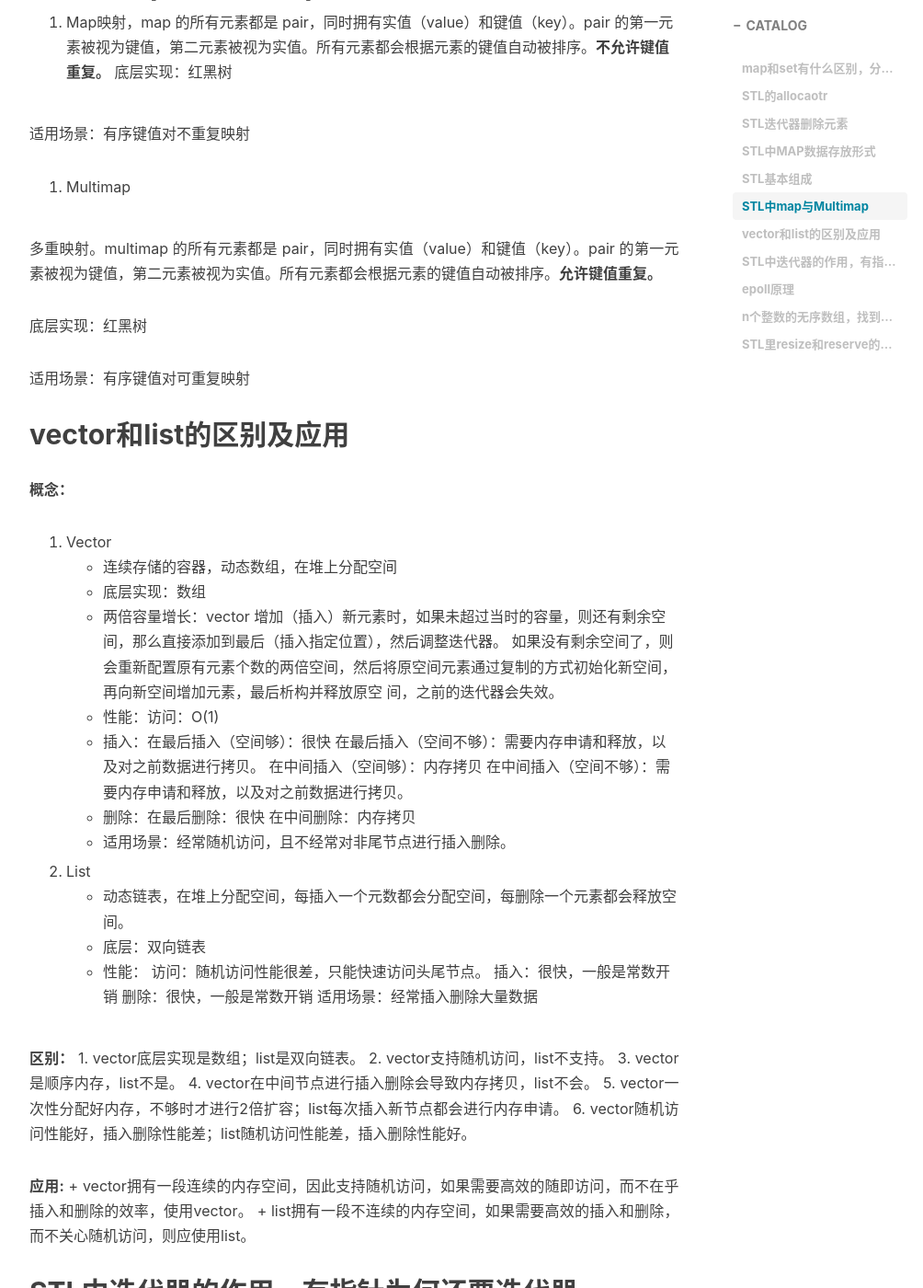
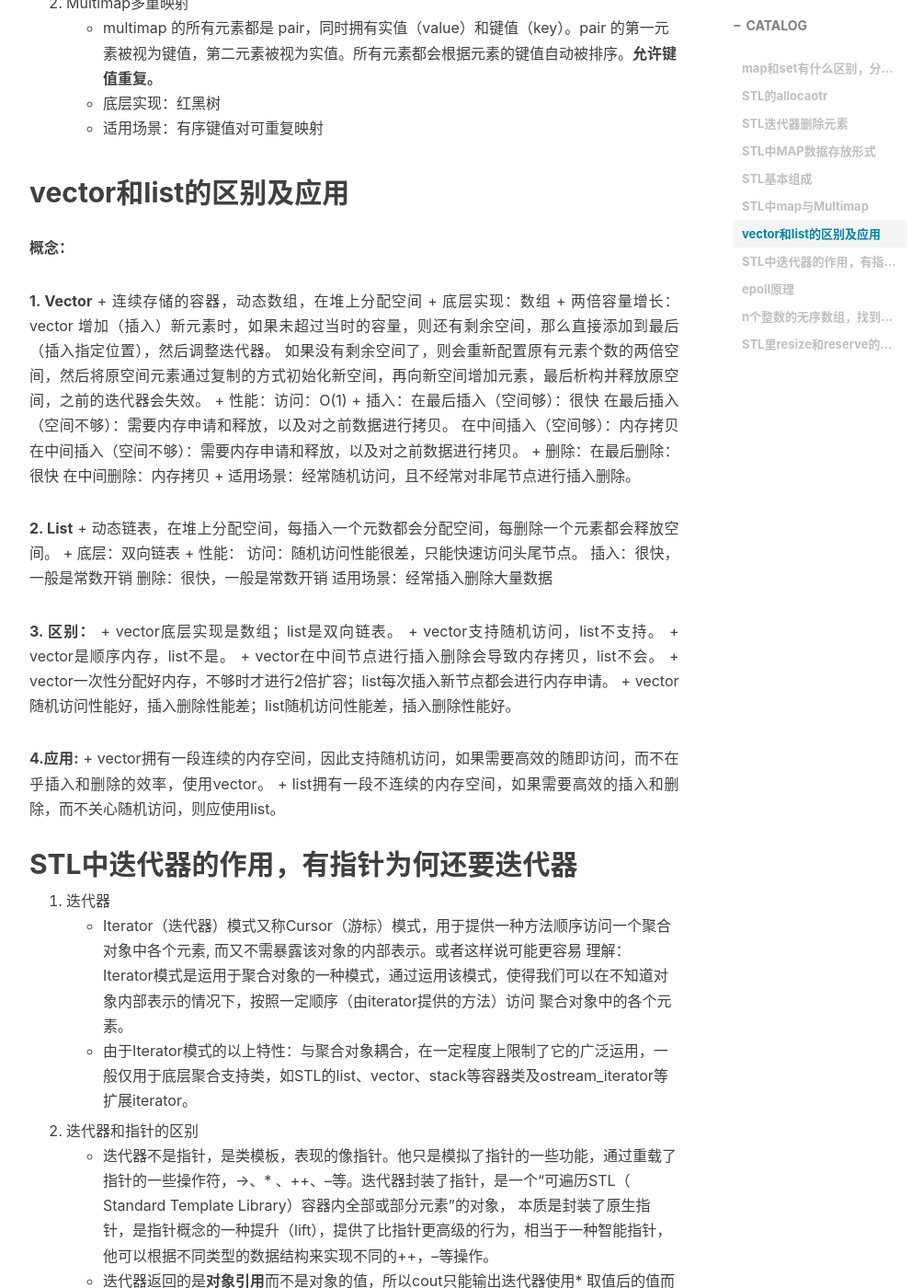
Before and after one commit to AIaimuti/aiaimuti.github.io, a Jekyll site: the page built from _posts/2019-11-12-C++_container.md, in a window 1280 px wide and 1400 px high, scrolled down 2250 px. Shown: the whole window at 92% size, without its empty margins (233-1237 px from the left). Built offline with Jekyll 4.4.1, drawn with Linux system fonts in a browser that asks for light colours; nearby versions of some CDN libraries; comment, search, counter and statistics services are not loaded; some of the changed text lies outside the part shown.

Commit message:
Update 2019-11-12-C++_container.md

````diff
--- a/_posts/2019-11-12-C++_container.md
+++ b/_posts/2019-11-12-C++_container.md
@@ -21,21 +21,21 @@ map和set区别在于：
 ## STL的allocaotr
 
 STL的分配器用于封装STL容器在内存管理上的底层细节。在C++中，其内存配置和释放如下：
-  + new运算分两个阶段：(1)调用::operator new配置内存;(2)调用对象构造函数构造对象内容
-  + delete运算分两个阶段：(1)调用对象析构函数；(2)掉员工::operator delete释放内存
+    + new运算分两个阶段：(1)调用::operator new配置内存;(2)调用对象构造函数构造对象内容
+    + delete运算分两个阶段：(1)调用对象析构函数；(2)掉员工::operator delete释放内存
 为了精密分工，STL allocator将两个阶段操作区分开来：
-  + 内存配置有alloc::allocate()负责，内存释放由alloc::deallocate()负责；
-  + 对象构造由::construct()负责，对象析构由::destroy()负责。
+    + 内存配置有alloc::allocate()负责，内存释放由alloc::deallocate()负责；
+    + 对象构造由::construct()负责，对象析构由::destroy()负责。
 同时为了提升内存管理的效率，减少申请小内存造成的内存碎片问题，SGI STL采用了两级配置器：
-  + 第一级空间配置器直接使用malloc()、realloc()、free()函数进行内存空间的分配和释放，当分配的空间大小超过128B时，会使用第一级空间配置器。
-  + 第二级空间配置器采用了内存池技术，通过空闲链表来管理内存，当分配的空间大小小于128B时，将使用第二级空间配置器。
+    + 第一级空间配置器直接使用malloc()、realloc()、free()函数进行内存空间的分配和释放，当分配的空间大小超过128B时，会使用第一级空间配置器。
+    + 第二级空间配置器采用了内存池技术，通过空闲链表来管理内存，当分配的空间大小小于128B时，将使用第二级空间配置器。
 
 ## STL迭代器删除元素
 
 这个主要考察的是迭代器失效的问题。
-1. 对于序列容器vector,deque来说，使用erase(itertor)后，后边的每个元素的迭代器都会失效，但是后边每个元素都会往前移动一个位置，但是erase会返回下一个有效的迭代器；
-2. 对于关联容器map set来说，使用了erase(iterator)后，当前元素的迭代器失效，但是其结构是红黑树，删除当前元素的，不会影响到下一个元素的迭代器，所以在调用erase之前，记录下一个元素的迭代器即可。
-3. 对于list来说，它使用了不连续分配的内存，并且它的erase方法也会返回下一个有效的iterator，因此上面两种正确的方法都可以使用。
+    1. 对于序列容器vector,deque来说，使用erase(itertor)后，后边的每个元素的迭代器都会失效，但是后边每个元素都会往前移动一个位置，但是erase会返回下一个有效的迭代器；
+    2. 对于关联容器map set来说，使用了erase(iterator)后，当前元素的迭代器失效，但是其结构是红黑树，删除当前元素的，不会影响到下一个元素的迭代器，所以在调用erase之前，记录下一个元素的迭代器即可。
+    3. 对于list来说，它使用了不连续分配的内存，并且它的erase方法也会返回下一个有效的iterator，因此上面两种正确的方法都可以使用。
 
 ## STL中MAP数据存放形式
 
@@ -44,78 +44,72 @@ STL的分配器用于封装STL容器在内存管理上的底层细节。在C++
 ## STL基本组成
 
 STL主要由：以下几部分组成：
-容器、迭代器、仿函数、算法、分配器、配接器
-他们之间的关系：分配器给容器分配存储空间，算法通过迭代器获取容器中的内容，仿函数可以协助算法完成各种操作，配接器用来套接适配仿函数
+    + 容器、迭代器、仿函数、算法、分配器、配接器
+    + 他们之间的关系：分配器给容器分配存储空间，算法通过迭代器获取容器中的内容，仿函数可以协助算法完成各种操作，配接器用来套接适配仿函数
 
 ## STL中map与Multimap
 
-1. Map映射，map 的所有元素都是 pair，同时拥有实值（value）和键值（key）。pair 的第一元素被视为键值，第二元素被视为实值。所有元素都会根据元素的键值自动被排序。**不允许键值重复。**
-底层实现：红黑树
+1. Map映射
+    + map 的所有元素都是 pair，同时拥有实值（value）和键值（key）。pair 的第一元素被视为键值，第二元素被视为实值。所有元素都会根据元素的键值自动被排序。**不允许键值重复。**
+    + 底层实现：红黑树
+    + 适用场景：有序键值对不重复映射
 
-适用场景：有序键值对不重复映射
-
-2. Multimap
-
-多重映射。multimap 的所有元素都是 pair，同时拥有实值（value）和键值（key）。pair 的第一元素被视为键值，第二元素被视为实值。所有元素都会根据元素的键值自动被排序。**允许键值重复。**
-
-底层实现：红黑树
-
-适用场景：有序键值对可重复映射
+2. Multimap多重映射
+    + multimap 的所有元素都是 pair，同时拥有实值（value）和键值（key）。pair 的第一元素被视为键值，第二元素被视为实值。所有元素都会根据元素的键值自动被排序。**允许键值重复。**
+    + 底层实现：红黑树
+    + 适用场景：有序键值对可重复映射
 
 ## vector和list的区别及应用
 
 **概念：**
 
-1. Vector
+**1. Vector**
     + 连续存储的容器，动态数组，在堆上分配空间
     + 底层实现：数组
     + 两倍容量增长：vector 增加（插入）新元素时，如果未超过当时的容量，则还有剩余空间，那么直接添加到最后（插入指定位置），然后调整迭代器。
-      如果没有剩余空间了，则会重新配置原有元素个数的两倍空间，然后将原空间元素通过复制的方式初始化新空间，再向新空间增加元素，最后析构并释放原空           间，之前的迭代器会失效。
+    如果没有剩余空间了，则会重新配置原有元素个数的两倍空间，然后将原空间元素通过复制的方式初始化新空间，再向新空间增加元素，最后析构并释放原空间，之前的迭代器会失效。
     + 性能：访问：O(1)
     + 插入：在最后插入（空间够）：很快
-      在最后插入（空间不够）：需要内存申请和释放，以及对之前数据进行拷贝。
-      在中间插入（空间够）：内存拷贝
-      在中间插入（空间不够）：需要内存申请和释放，以及对之前数据进行拷贝。
+    在最后插入（空间不够）：需要内存申请和释放，以及对之前数据进行拷贝。
+    在中间插入（空间够）：内存拷贝
+    在中间插入（空间不够）：需要内存申请和释放，以及对之前数据进行拷贝。
     + 删除：在最后删除：很快
-      在中间删除：内存拷贝
+    在中间删除：内存拷贝
     + 适用场景：经常随机访问，且不经常对非尾节点进行插入删除。
 
-2. List
+**2. List**
     + 动态链表，在堆上分配空间，每插入一个元数都会分配空间，每删除一个元素都会释放空间。
     + 底层：双向链表
     + 性能：
-      访问：随机访问性能很差，只能快速访问头尾节点。
-      插入：很快，一般是常数开销
-      删除：很快，一般是常数开销
-      适用场景：经常插入删除大量数据
+    访问：随机访问性能很差，只能快速访问头尾节点。
+    插入：很快，一般是常数开销
+    删除：很快，一般是常数开销
+    适用场景：经常插入删除大量数据
 
-**区别：**
-    1. vector底层实现是数组；list是双向链表。
-    2. vector支持随机访问，list不支持。
-    3. vector是顺序内存，list不是。
-    4. vector在中间节点进行插入删除会导致内存拷贝，list不会。
-    5. vector一次性分配好内存，不够时才进行2倍扩容；list每次插入新节点都会进行内存申请。
-    6. vector随机访问性能好，插入删除性能差；list随机访问性能差，插入删除性能好。
+**3. 区别：**
+    + vector底层实现是数组；list是双向链表。
+    + vector支持随机访问，list不支持。
+    + vector是顺序内存，list不是。
+    + vector在中间节点进行插入删除会导致内存拷贝，list不会。
+    + vector一次性分配好内存，不够时才进行2倍扩容；list每次插入新节点都会进行内存申请。
+    + vector随机访问性能好，插入删除性能差；list随机访问性能差，插入删除性能好。
 
-**应用:**
+**4.应用:**
     + vector拥有一段连续的内存空间，因此支持随机访问，如果需要高效的随即访问，而不在乎插入和删除的效率，使用vector。
     + list拥有一段不连续的内存空间，如果需要高效的插入和删除，而不关心随机访问，则应使用list。
 
 ## STL中迭代器的作用，有指针为何还要迭代器
 
 1. 迭代器
-
-    Iterator（迭代器）模式又称Cursor（游标）模式，用于提供一种方法顺序访问一个聚合对象中各个元素, 而又不需暴露该对象的内部表示。或者这样说可能更容易  理解：Iterator模式是运用于聚合对象的一种模式，通过运用该模式，使得我们可以在不知道对象内部表示的情况下，按照一定顺序（由iterator提供的方法）访问  聚合对象中的各个元素。
-    由于Iterator模式的以上特性：与聚合对象耦合，在一定程度上限制了它的广泛运用，一般仅用于底层聚合支持类，如STL的list、vector、stack等容器类及ostream_iterator等扩展iterator。
+    + Iterator（迭代器）模式又称Cursor（游标）模式，用于提供一种方法顺序访问一个聚合对象中各个元素, 而又不需暴露该对象的内部表示。或者这样说可能更容易  理解：Iterator模式是运用于聚合对象的一种模式，通过运用该模式，使得我们可以在不知道对象内部表示的情况下，按照一定顺序（由iterator提供的方法）访问  聚合对象中的各个元素。
+    + 由于Iterator模式的以上特性：与聚合对象耦合，在一定程度上限制了它的广泛运用，一般仅用于底层聚合支持类，如STL的list、vector、stack等容器类及ostream_iterator等扩展iterator。
 
 2. 迭代器和指针的区别
-
-    迭代器不是指针，是类模板，表现的像指针。他只是模拟了指针的一些功能，通过重载了指针的一些操作符，->、* 、++、--等。迭代器封装了指针，是一个“可遍历STL（ Standard Template Library）容器内全部或部分元素”的对象， 本质是封装了原生指针，是指针概念的一种提升（lift），提供了比指针更高级的行为，相当于一种智能指针，他可以根据不同类型的数据结构来实现不同的++，--等操作。
-    迭代器返回的是**对象引用**而不是对象的值，所以cout只能输出迭代器使用* 取值后的值而不能直接输出其自身。
+    + 迭代器不是指针，是类模板，表现的像指针。他只是模拟了指针的一些功能，通过重载了指针的一些操作符，->、* 、++、--等。迭代器封装了指针，是一个“可遍历STL（ Standard Template Library）容器内全部或部分元素”的对象， 本质是封装了原生指针，是指针概念的一种提升（lift），提供了比指针更高级的行为，相当于一种智能指针，他可以根据不同类型的数据结构来实现不同的++，--等操作。
+    + 迭代器返回的是**对象引用**而不是对象的值，所以cout只能输出迭代器使用* 取值后的值而不能直接输出其自身。
 
 3. 迭代器产生原因
-
-    Iterator类的访问方式就是把不同集合类的访问逻辑抽象出来，使得不用暴露集合内部的结构而达到循环遍历集合的效果。
+    + Iterator类的访问方式就是把不同集合类的访问逻辑抽象出来，使得不用暴露集合内部的结构而达到循环遍历集合的效果。
 
 ## epoll原理
 
@@ -165,9 +159,8 @@ vector<int> findMax(vector<int>num){
 ```
 vector<int> v;
 v.resize(len);
-
 ```
-   v的size变为len,如果原来v的size小于len，那么容器新增（len-size）个元素，元素的值为默认为0.当v.push_back(3);
-   之后，则是3是放在了v的末尾，即下标为len，此时容器是size为len+1；
+v的size变为len,如果原来v的size小于len，那么容器新增（len-size）个元素，元素的值为默认为0.当v.push_back(3);
+之后，则是3是放在了v的末尾，即下标为len，此时容器是size为len+1；
 
 + reserve()：改变当前容器的最大容量（capacity）,它不会生成元素，只是确定这个容器允许放入多少对象，如果reserve(len)的值大于当前的capacity()，那么会重新分配一块能存len个对象的空间，然后把之前v.size()个对象通过copy construtor复制过来，销毁之前的内存；
````
